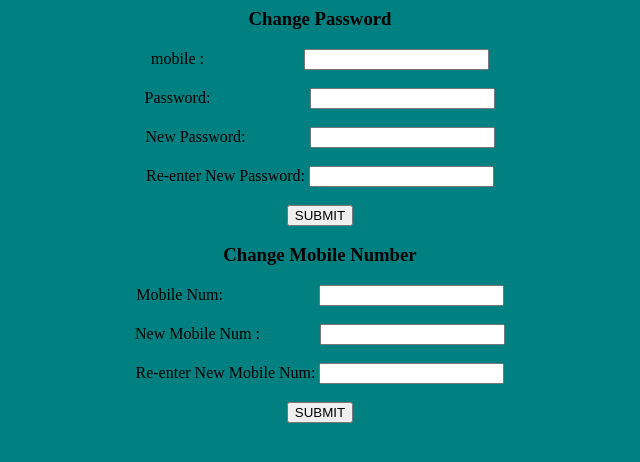
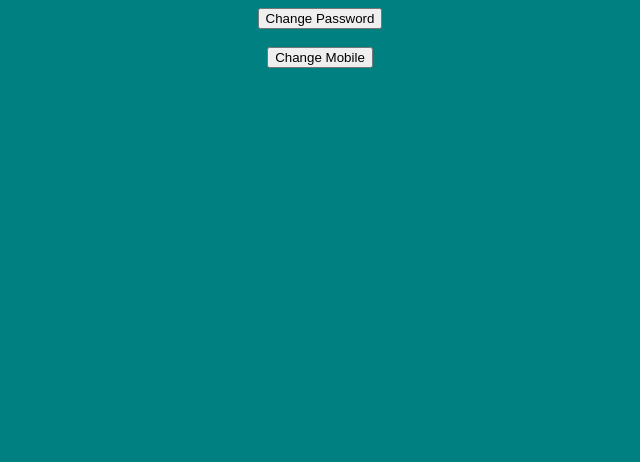
Before and after one commit to gsvsrilakshmi27/Need_Help, a Django app: template need_help/data/templates/data/login.html in a window 1280 px wide. Shown: the top 462 px of the page, without its empty margins (320-960 px from the left). Run offline with Django 3.2, Linux system fonts and the light colour scheme; the template is opened without the code that fills it, so the values that code supplies are empty; some libraries are stand-ins or nearby versions.

Commit message:
login modified

```diff
--- a/need_help/data/templates/data/login.html
+++ b/need_help/data/templates/data/login.html
@@ -3,8 +3,14 @@
   <script src="https://ajax.googleapis.com/ajax/libs/jquery/1.11.3/jquery.min.js"></script>
 </head>
 <body bgcolor = "teal">
+
 <div  align = "center">
-<h3>Change Password</h3>
+<button type="button" align = "center" onclick="hidePasswordAction()">Change Password</button>
+<br></br>
+</div>
+<div  align = "center" id = "changePasswordView">
+
+
 mobile :&nbsp;&nbsp;&nbsp;&nbsp;&nbsp;&nbsp;&nbsp;&nbsp;&nbsp;&nbsp;&nbsp;&nbsp;&nbsp;&nbsp;&nbsp;&nbsp;&nbsp;&nbsp;&nbsp;&nbsp;&nbsp;&nbsp;&nbsp;&nbsp; <input type = "text" id = "phone"><br/><br/>
 Password:&nbsp;&nbsp;&nbsp;&nbsp;&nbsp;&nbsp;&nbsp;&nbsp;&nbsp;&nbsp;&nbsp;&nbsp;&nbsp;&nbsp;&nbsp;&nbsp;&nbsp;&nbsp;&nbsp;&nbsp;&nbsp;&nbsp;&nbsp;&nbsp; <input type = "password" id = "pwd"><br/><br/>
 New Password:&nbsp;&nbsp;&nbsp;&nbsp;&nbsp;&nbsp;&nbsp;&nbsp;&nbsp;&nbsp;&nbsp;&nbsp;&nbsp;&nbsp;&nbsp; <input type = "password" id = "pwd1"><br/></br>
@@ -12,7 +18,11 @@ Re-enter New Password: <input type = "password" id = "pwd2"><br/></br>
 <input type = "submit" value = "SUBMIT" onclick = "password()">
 </div>
 <div align = "center">
-<h3>Change Mobile Number</h3>
+<div  align = "center">
+<button type="button" align = "center" onclick="hideMobileaction()">Change Mobile</button>
+<br></br>
+</div>
+<div  align = "center" id = "changeMobileView">
 Mobile Num:&nbsp;&nbsp;&nbsp;&nbsp;&nbsp;&nbsp;&nbsp;&nbsp;&nbsp;&nbsp;&nbsp;&nbsp; &nbsp;&nbsp;&nbsp;&nbsp;&nbsp;&nbsp;&nbsp;&nbsp;&nbsp;&nbsp;&nbsp;<input type = "text" id = "mob"><br/><br/>
 New Mobile Num :&nbsp;&nbsp;&nbsp;&nbsp;&nbsp;&nbsp;&nbsp;&nbsp;&nbsp; &nbsp;&nbsp;&nbsp;&nbsp;&nbsp;<input type = "text" id = "mob1"><br/><br/>
 Re-enter New Mobile Num: <input type = "text" id = "mob2"><br/></br>
@@ -79,5 +89,37 @@ Re-enter New Mobile Num: <input type = "text" id = "mob2"><br/></br>
         });
       };
   </script>
+
+
+  <script>
+        //This ready will fire when the document was loaded.
+          $( document ).ready(function() {
+            //We are hiding the with toggle
+            $('#changePasswordView').toggle();
+          });
+
+          function hidePasswordAction() {
+          $('#changePasswordView').toggle();
+          }
+  </script>
+
+
+  <script>
+        //This ready will fire when the document was loaded.
+          $( document ).ready(function() {
+            //We are hiding the with toggle
+            $('#changeMobileView').toggle();
+          });
+
+          function hideMobileaction() {
+          $('#changeMobileView').toggle();
+          }
+  </script>
+
+
+
+
+
+
 </body>
 </html>
```
Also changed, not shown: need_help/db.sqlite3.
